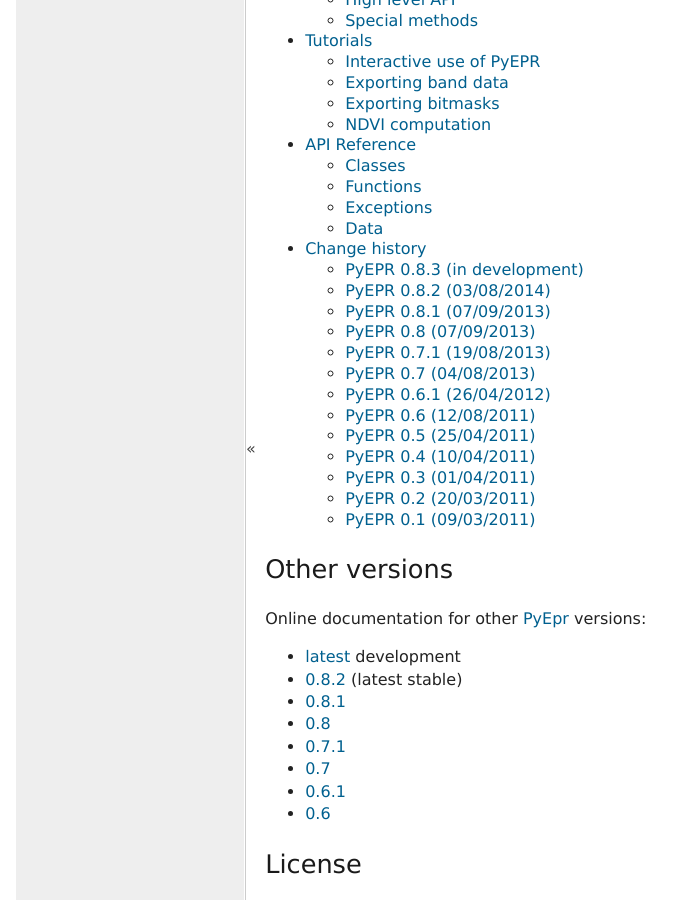
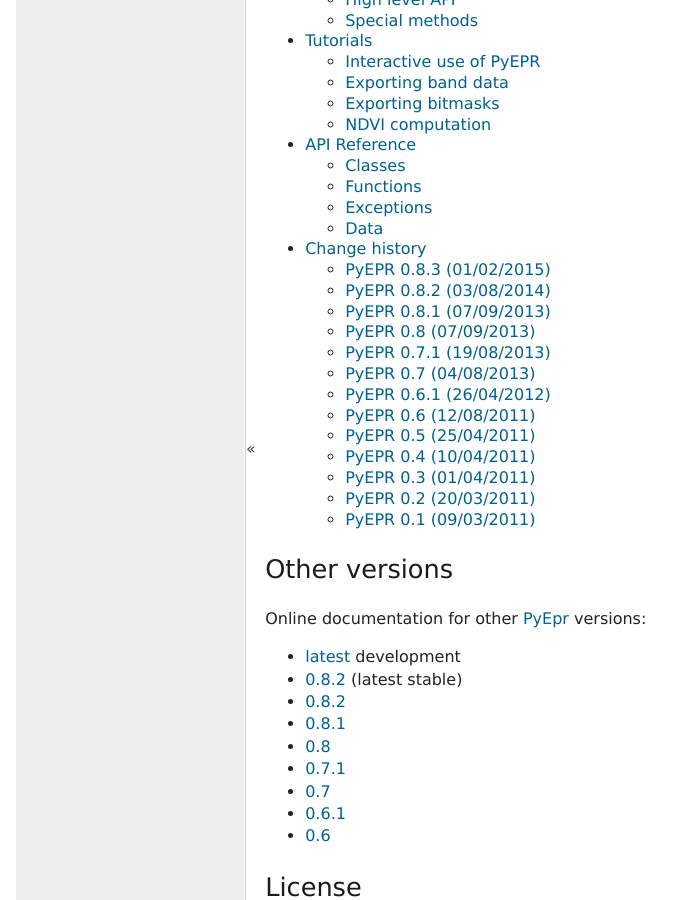
Before and after one commit to avalentino/pyepr, a Sphinx documentation site: the page built from doc/index.txt, in a window 1280 px wide and 900 px high, scrolled down 819 px. Shown: the whole window, without its empty margins (0-692 px from the left). Built offline with Sphinx 7.4.7, drawn with Linux system fonts in a browser that asks for light colours; formulas are drawn with MathJax 3; comment, search, counter and statistics services are not loaded.

Commit message:
Update version number to 0.8.3

```diff
--- a/README.txt
+++ b/README.txt
@@ -6,7 +6,7 @@
 :Author:    Antonio Valentino
 :Contact:   antonio.valentino@tiscali.it
 :Copyright: 2011-2015, Antonio Valentino <antonio.valentino@tiscali.it>
-:Version:   0.8.2
+:Version:   0.8.3
 
 
 Introduction
--- a/doc/NEWS.txt
+++ b/doc/NEWS.txt
@@ -2,8 +2,8 @@
 ==============
 
 
-PyEPR 0.8.3 (in development)
-----------------------------
+PyEPR 0.8.3 (01/02/2015)
+------------------------
 
 * the :file:`setup.py` script has been completely rewritten to be more
   "pip_ friendly".  The new script uses setuptools_ if available and
--- a/doc/index.txt
+++ b/doc/index.txt
@@ -58,7 +58,8 @@
     Online documentation for other PyEpr_ versions:
 
     * `latest <https://pyepr.readthedocs.org/en/latest/>`_ development
-    * `0.8.2 <https://pyepr.readthedocs.org/en/v0.8.2/>`_ (latest stable)
+    * `0.8.2 <https://pyepr.readthedocs.org/en/v0.8.3/>`_ (latest stable)
+    * `0.8.2 <https://pyepr.readthedocs.org/en/v0.8.2/>`_
     * `0.8.1 <https://pyepr.readthedocs.org/en/v0.8.1/>`_
     * `0.8 <https://pyepr.readthedocs.org/en/v0.8/>`_
     * `0.7.1 <https://pyepr.readthedocs.org/en/v0.7.1/>`_
--- a/doc/interactive_use.txt
+++ b/doc/interactive_use.txt
@@ -51,7 +51,7 @@
     In [2]: epr?
 
     Base Class:       <type 'module'>
-    String Form:   <module 'epr' from 'epr.so'>
+    String Form:      <module 'epr' from 'epr.so'>
     Namespace:        Interactive
     File:             /home/antonio/projects/pyepr/epr.so
     Docstring:
```
Also changed, not shown: other parts of doc/interactive_use.txt (+1 -1 lines), 1 other file.
